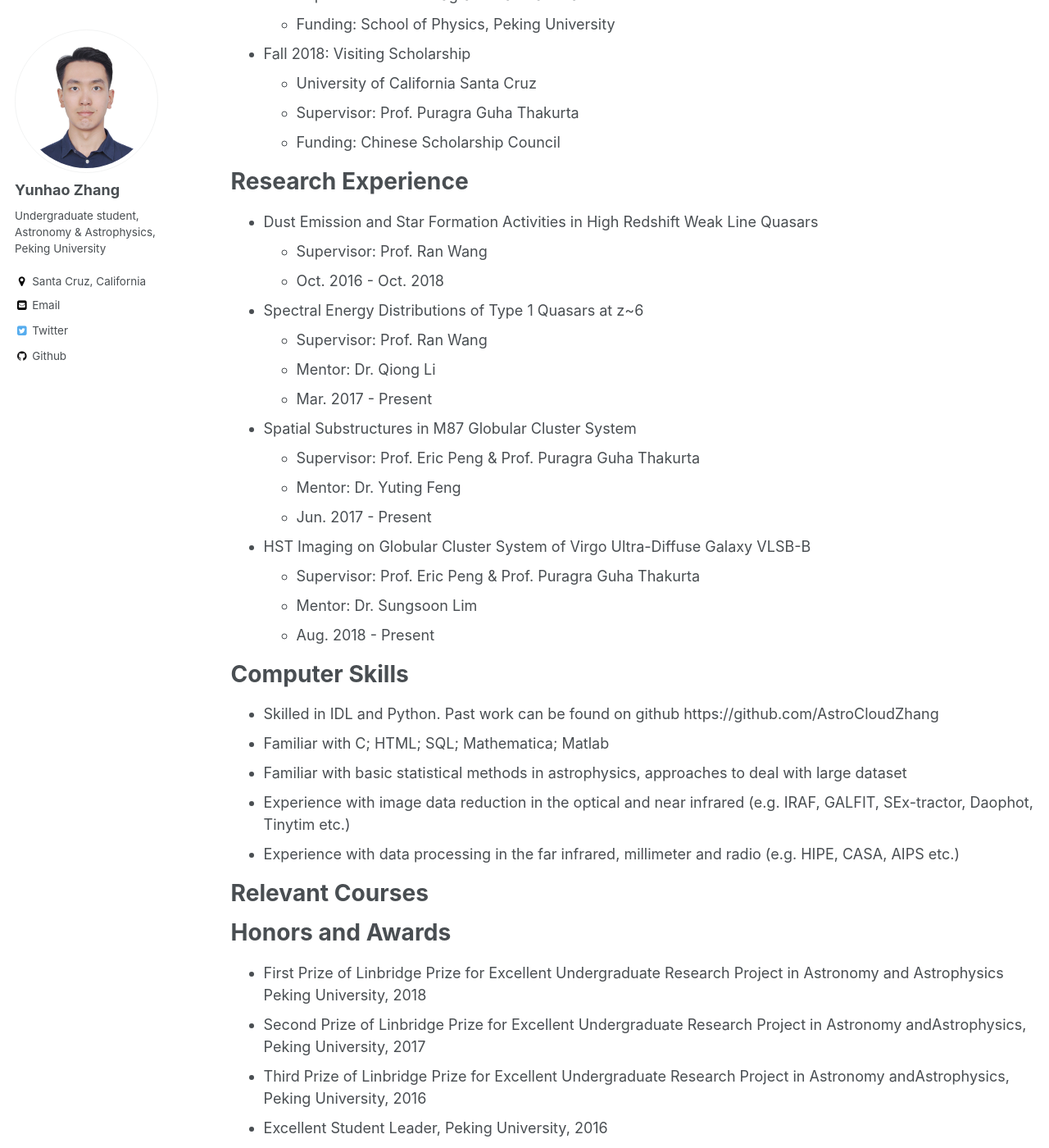
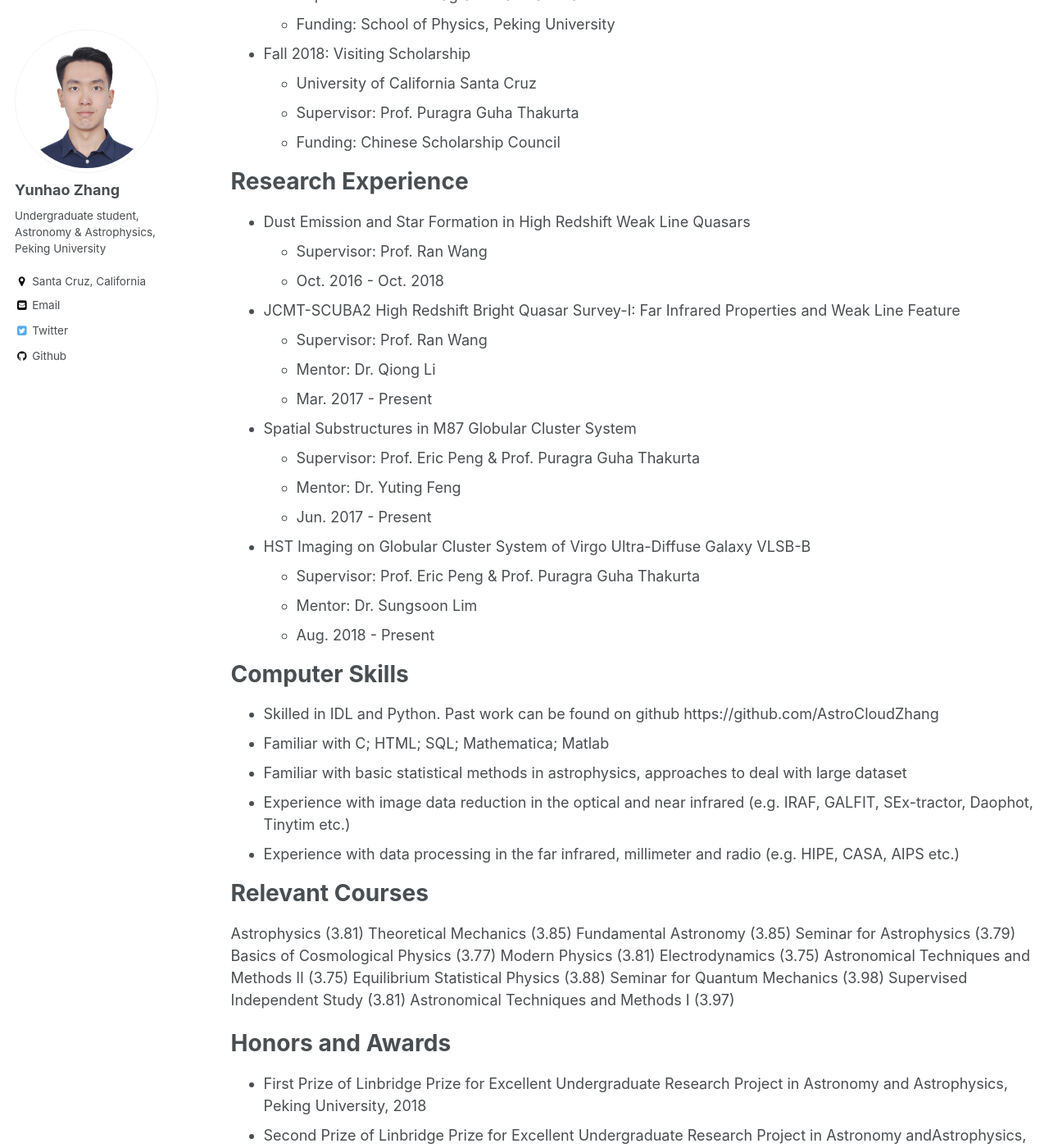
Before and after one commit to AstroCloudZhang/astrocloudzhang.github.io, a Jekyll site: the page built from _pages/cv.md, in a window 1280 px wide and 1400 px high, scrolled down 437 px. Shown: the whole window at 82% size. Built offline with Jekyll 4.4.1, drawn with Linux system fonts in a browser that asks for light colours; some of the changed text lies outside the part shown.

Commit message:
Update cv.md

```diff
--- a/_pages/cv.md
+++ b/_pages/cv.md
@@ -29,11 +29,11 @@ Internship
 
 Research Experience
 ======
-* Dust Emission and Star Formation Activities in High Redshift Weak Line Quasars
+* Dust Emission and Star Formation in High Redshift Weak Line Quasars
   * Supervisor: Prof. Ran Wang
   * Oct. 2016 - Oct. 2018
 
-* Spectral Energy Distributions of Type 1 Quasars at z~6
+* JCMT-SCUBA2 High Redshift Bright Quasar Survey-I: Far Infrared Properties and Weak Line Feature
   * Supervisor: Prof. Ran Wang
   * Mentor: Dr. Qiong Li
   * Mar. 2017 - Present
@@ -58,12 +58,19 @@ Computer Skills
 
 Relevant Courses
 =====
-
+Astrophysics (3.81)
+Theoretical Mechanics (3.85)
+Fundamental Astronomy (3.85)
+Seminar for Astrophysics (3.79)
+Basics of Cosmological Physics (3.77)
+Modern Physics (3.81) Electrodynamics (3.75)
+Astronomical Techniques and Methods II (3.75)
+Equilibrium Statistical Physics (3.88) Seminar for Quantum Mechanics (3.98)
+Supervised Independent Study (3.81) Astronomical Techniques and Methods I (3.97)
 
 Honors and Awards
 =====
-* First Prize of Linbridge Prize for Excellent Undergraduate Research Project in Astronomy and Astrophysics
-  Peking University, 2018
+* First Prize of Linbridge Prize for Excellent Undergraduate Research Project in Astronomy and Astrophysics, Peking University, 2018
 * Second  Prize  of  Linbridge  Prize  for  Excellent  Undergraduate  Research  Project  in  Astronomy  andAstrophysics, Peking University, 2017
 * Third  Prize  of  Linbridge  Prize  for  Excellent  Undergraduate  Research  Project  in  Astronomy  andAstrophysics, Peking University, 2016
 * Excellent Student Leader, Peking University, 2016
```
Also changed, not shown: other parts of _pages/cv.md (+8 -0 lines).
